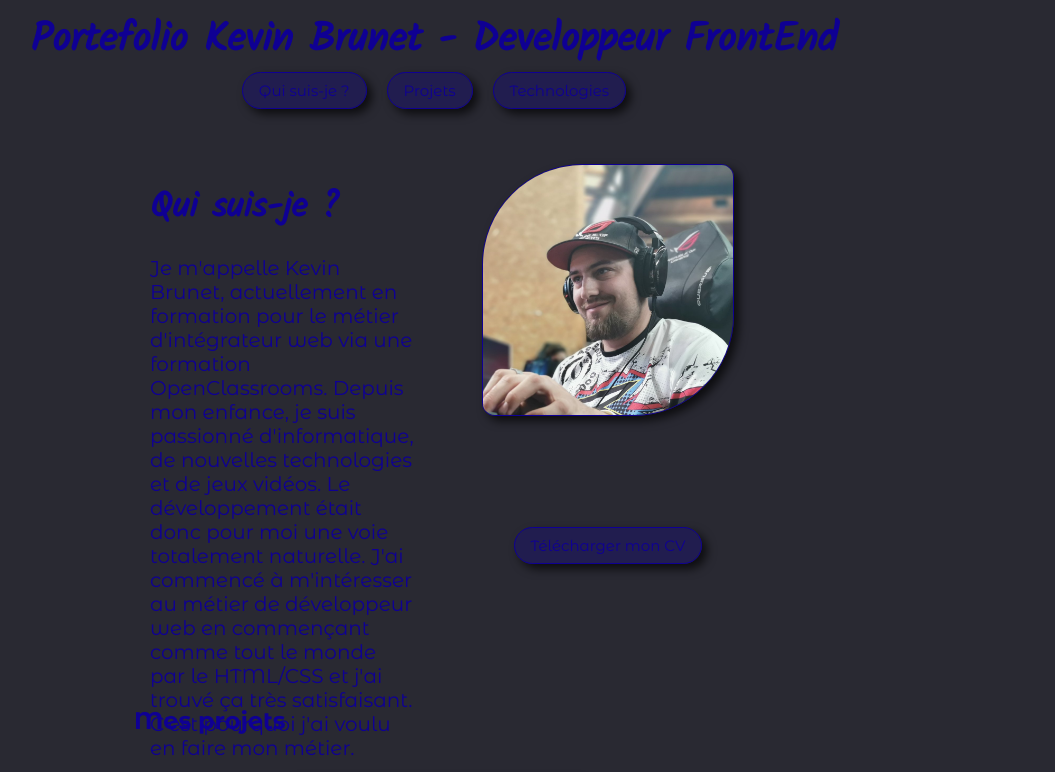
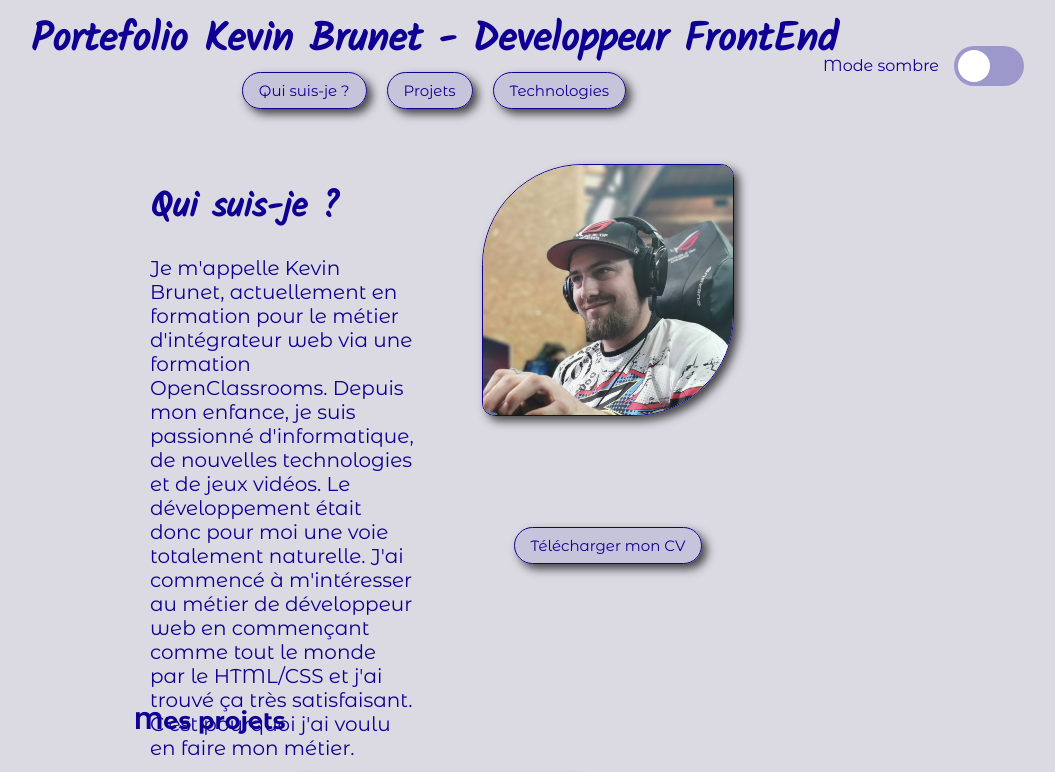
Before and after one commit to Anthax386/Porte-Folio-BrunetKevin, a website with bundled scripts: page public/index.html in a window 1280 px wide. Shown: the top 772 px of the page, without its empty margins (206-1261 px from the left). Built offline with nearby package versions, Linux system fonts and the light colour scheme; files whose address does not match are found by name.

Commit message:
adding dark mode

```diff
--- a/public/assets/scripts/index.js
+++ b/public/assets/scripts/index.js
@@ -1,5 +1,8 @@
 import { getWorks } from "./Templates/work.js";
 import { getTechnoLang, getTechnoTool } from "./Templates/technos.js"
+import { darkMode } from "./themes/darkTheme.js";
+
+darkMode();
 
 getWorks();
 
--- /dev/null
+++ b/public/assets/scripts/themes/darkTheme.js
@@ -0,0 +1,11 @@
+export function darkMode(){
+    const $body = document.querySelector('#body')
+    const $switch = document.querySelector('#switch');
+        $switch.addEventListener('change', function(){
+            if (this.checked) {
+                $body.classList.add('dark');
+            } else {
+                $body.classList.remove('dark');
+            };
+        });
+};
--- a/public/assets/styles/components/_buttons.scss
+++ b/public/assets/styles/components/_buttons.scss
@@ -6,7 +6,7 @@
     color: $blue;
     font-size: 15px;
     border:1px solid $blue;
-    background-color: rgba($color: $blue, $alpha: 0.3);
+    background-color: rgba($color: $blue, $alpha: 0.1);
     transition: transform 400ms ease-in-out;
     color: inherit;
     text-decoration: none;
--- /dev/null
+++ b/public/assets/styles/components/_switch.scss
@@ -0,0 +1,52 @@
+.switch-bloc {
+    position: absolute;
+    right: 50px;
+    top: 40px;
+    display: flex;
+    flex-direction: row;
+    align-items: center;
+    gap: 15px;
+}
+.switch {
+    display: inline-block;
+    position: relative;
+    width: 70px;
+    height: 40px;
+    cursor: pointer;
+    overflow: hidden;
+    input {
+        position: absolute;
+	    top: -30px;
+	    left: -30px;
+	    width: 0;
+	    height: 0;
+        &:checked + span {
+            background-color: rgba($color: $blue, $alpha: 1.0);
+            &::before {
+                left: 34px;
+            }
+        }
+        + span {
+            position: absolute;
+	        top: 0;
+	        bottom: 0;
+	        left: 0;
+	        right: 0;
+	        background: rgba($color: $blue, $alpha: 0.3);
+	        border-radius: 20px;
+            &::before{
+                content: "";
+                display: inline-block;
+                position: absolute;
+                top: 50%;
+                left: 4px;
+                width: 32px;
+                height: 32px;
+                background: white;
+                border-radius: 50%;
+                transform: translateY(-50%);
+                transition: all .5s;
+            }
+        }
+    }
+}
--- a/public/assets/styles/main.scss
+++ b/public/assets/styles/main.scss
@@ -2,6 +2,7 @@
 @import 'base/_typography.scss';
 
 // --- Components ---
+@import 'components/_switch.scss';
 @import 'components/_buttons.scss';
 @import 'components/_carousel.scss';
 @import 'components/_dropdown.scss';
--- a/public/assets/styles/pages/_home.scss
+++ b/public/assets/styles/pages/_home.scss
@@ -70,7 +70,7 @@ body {
             justify-content: space-between;
             gap: 20px;
 
-            background-color: rgba($color: $blue, $alpha: 0.3);
+            background-color: rgba($color: $blue, $alpha: 0.1);
             padding: 1em;
             border-radius: 2em;
             box-shadow: 5px 5px 10px #000000b0;
--- a/public/index.html
+++ b/public/index.html
@@ -7,14 +7,21 @@
         <link rel="stylesheet" href="./assets/styles/style.css">
         <script type="module" async src="./assets/scripts/index.js"></script>
     </head>
-    <body class="dark">
+    <body id="body">
         <header>
             <h1 class="title">Portefolio Kevin Brunet - Developpeur FrontEnd</h1>
             <nav class="header_menu">
                 <a class="btn" href="#about">Qui suis-je ?</a>
                 <a class="btn" href="#projets">Projets</a>
                 <a class="btn" href="#techno">Technologies</a>
-              </nav>
+            </nav>
+            <div class="switch-bloc">
+                <p>Mode sombre</p>
+                <label class="switch">
+                    <input type="checkbox" id="switch">
+                    <span></span>
+                </label>
+            </div>
         </header>
         <main>
             <section id="about">
```
Also changed, not shown: public/assets/styles/style.css, 1 other file.
